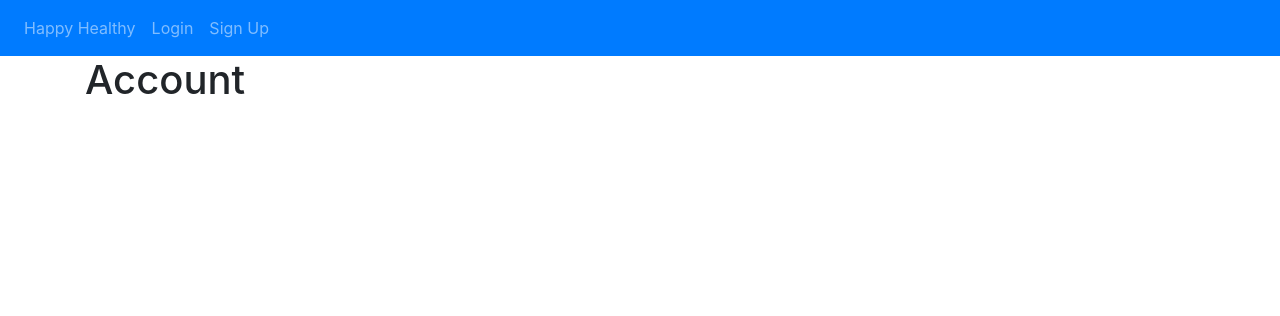
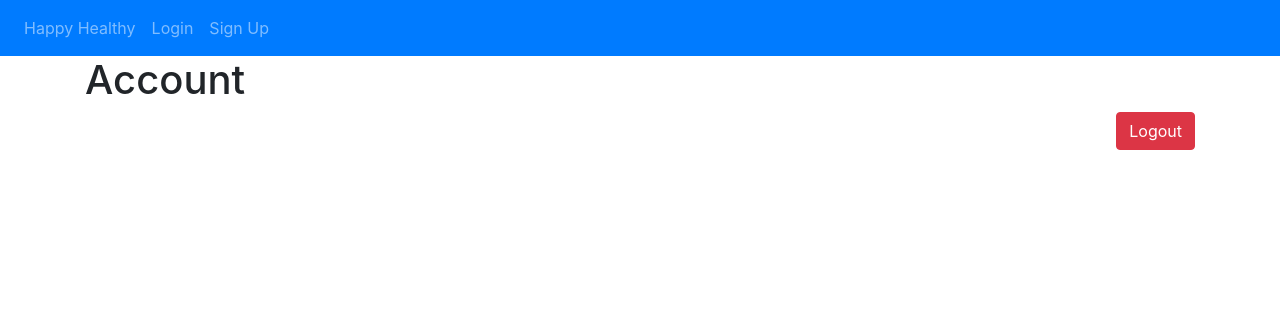
Before and after one commit to Chaapppp/Create-a-website-with-Flask, a Flask app: page /account in a window 1280 px wide. Shown: the top 316 px of the page. Run offline with Flask 3, Linux system fonts and the light colour scheme; some libraries are stand-ins or nearby versions.

Commit message:
button logout

```diff
--- a/website/templates/account.html
+++ b/website/templates/account.html
@@ -7,6 +7,9 @@ Account
 {% block content %}
 
     <h1>Account</h1>
+    <div align="right">
+        <a href="/logout" class="btn btn-danger">Logout</a>
+    </div>
 
 
 {% endblock %}
```
